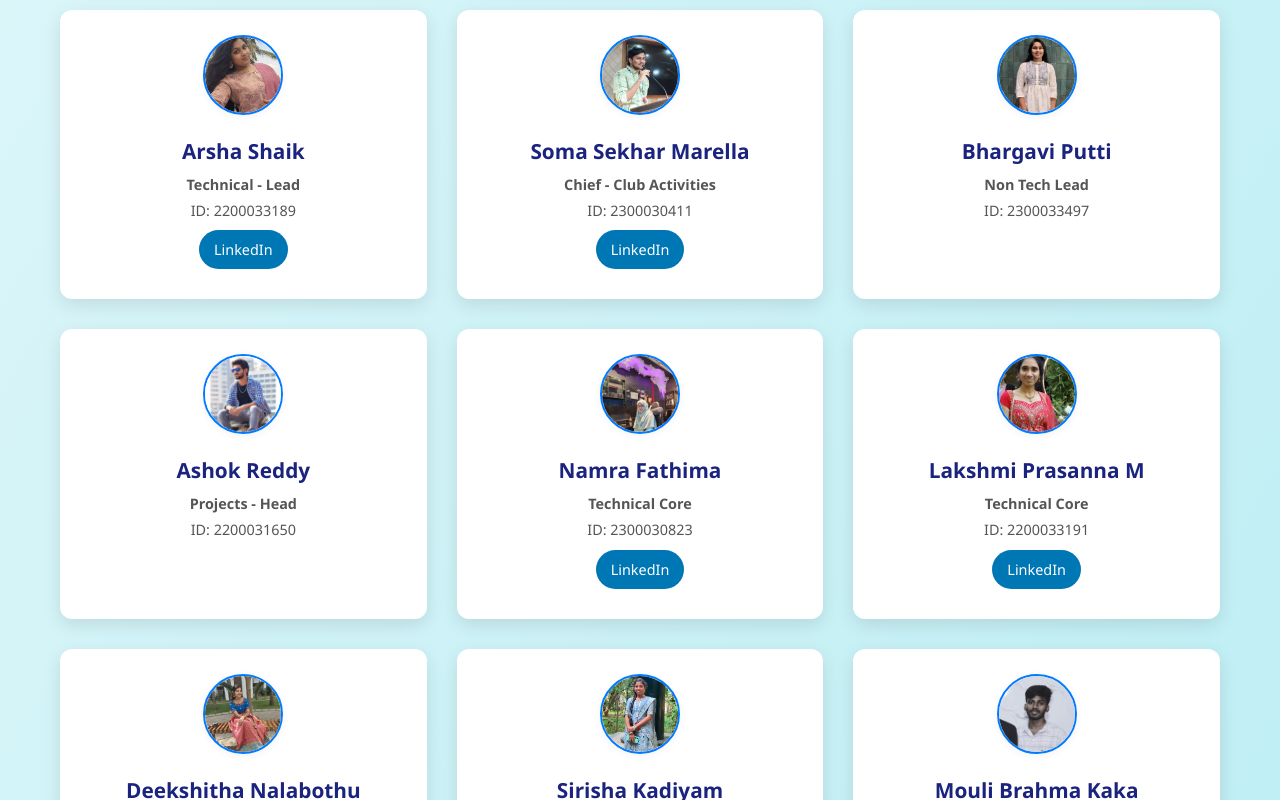
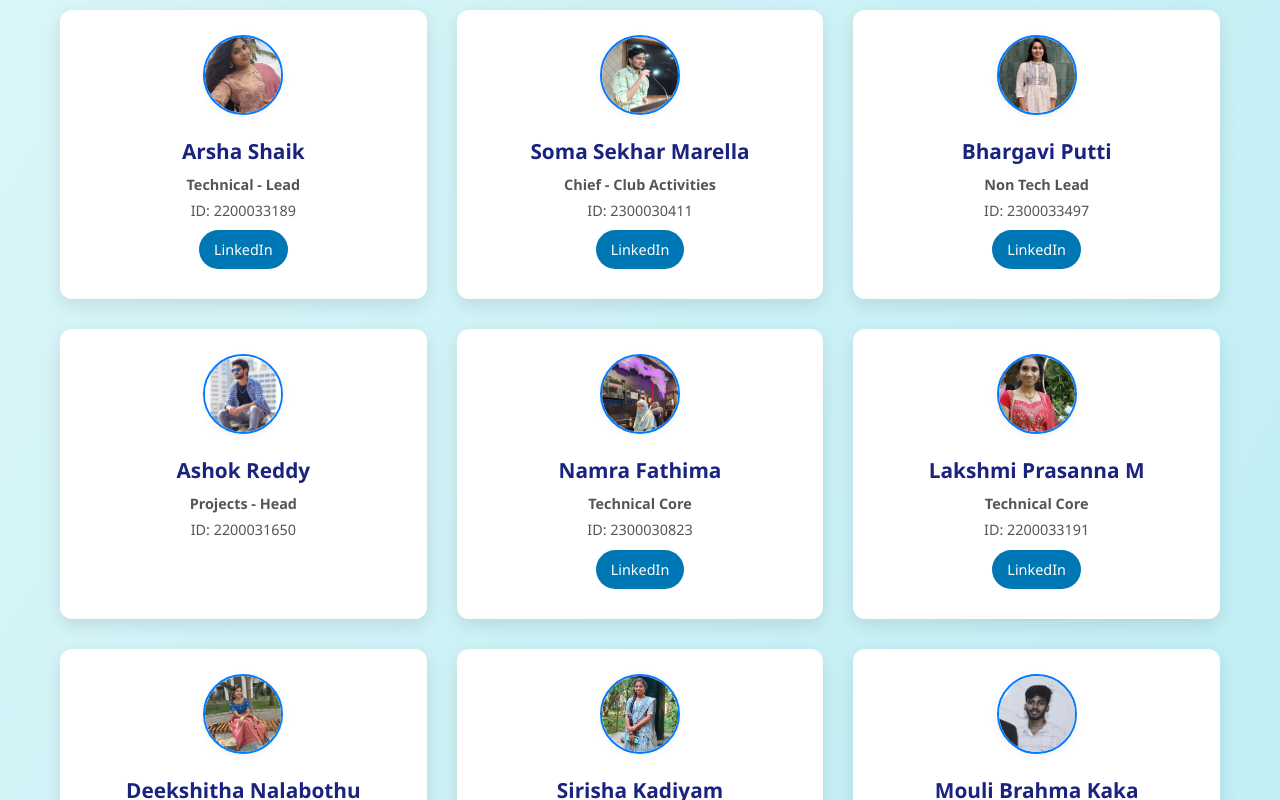
Before and after one commit to SomaSekharMarella/TBHFrontend, a React (Create React App) app: page /team in a window 1280 px wide. Shown: the part 680-1480 px from the top of the page. Built offline with nearby package versions, Linux system fonts and the light colour scheme.

Commit message:
Add ContactUs, EventsPage, and TeamPage components

```diff
--- a/src/pages/TeamPage.jsx
+++ b/src/pages/TeamPage.jsx
@@ -1,8 +1,10 @@
 import React, { useState, useEffect, useCallback, useMemo } from 'react';
-import axios from 'axios';
+// Removed axios import as backend is no longer used in this public page
+// import axios from 'axios'; // No longer needed
+
 import '../styles/TeamPage.css'; // Ensure you create this CSS file
 
-// Importing local image for hardcoded member
+// Importing local images for hardcoded members
 import praveen from '../assets/images/praveen.jpg'; // Make sure this path is correct
 import hema from '../assets/images/hema_pic.jpg'; // Importing Hema's image
 import charan from '../assets/images/chran_pic.jpg'; // Importing Charan's image
@@ -22,23 +24,24 @@ import anjali from '../assets/images/anjali_pic.jpg'; // Importing Anjali's imag
 import mouli from '../assets/images/Mouli.jpg'; // Importing Mouli's image
 import srivalli from '../assets/images/srivalli_pic.jpg'; // Importing Srivalli's image
 import mounisha from '../assets/images/mounisha.jpg'; // Importing Mounisha's image
+import somunew from '../assets/images/somu2.jpg'; // Importing new Soma's image for 2025-26
+// Add imports for 2025-26 members if they have specific images
+// import newMember2026_1 from '../assets/images/new_member_2026_1.jpg';
 
 
-const API_BASE_URL = 'http://localhost:5000'; // Your backend URL
+// const API_BASE_URL = 'http://localhost:5000'; // No longer needed as backend is bypassed
 
 // --- TeamMemberCard Component ---
 // This component displays a single team member's details for the public view.
 const TeamMemberCard = ({ member }) => {
-    // Determine photo source based on type (upload from backend, external URL, or local import)
+    // Determine photo source based on type (local import, external URL, or fallback)
     let photoSrc;
-    if (member.photo.type === 'upload') {
-        photoSrc = `${API_BASE_URL}${member.photo.value}`;
-    } else if (member.photo.type === 'url') {
+    // For hardcoded data, we primarily use 'import' or 'url'
+    if (member.photo && member.photo.type === 'import') {
+        photoSrc = member.photo.value; // Directly use the imported image variable
+    } else if (member.photo && member.photo.type === 'url') {
         photoSrc = member.photo.value;
-    } else if (member.photo.type === 'import') { // <--- ADDED: Handle 'import' type
-        photoSrc = member.photo.value; // Directly use the imported value
-    }
-    else {
+    } else {
         // Fallback for missing or unknown photo type
         photoSrc = 'https://via.placeholder.com/150x150/E0E0E0/888888?text=No+Photo';
     }
@@ -60,7 +63,7 @@ const TeamMemberCard = ({ member }) => {
                 <h3 className="member-name">{member.name}</h3>
                 <p className="member-position">{member.position}</p>
                 {/* Conditionally display ID Number only if it exists */}
-                {member.idNumber && ( // <--- ADDED: Conditional rendering
+                {member.idNumber && (
                     <p className="member-id">ID: {member.idNumber}</p>
                 )}
 
@@ -71,7 +74,7 @@ const TeamMemberCard = ({ member }) => {
                 )}
 
                 {/* Conditionally display phone number if it's marked as public */}
-                {member.isPhoneNumberPublic && (
+                {member.isPhoneNumberPublic && member.phoneNumber && ( // Added check for phoneNumber existence
                     <p className="member-contact">Phone: {member.phoneNumber}</p>
                 )}
                 {/* Conditionally display Telegram link if it's marked as public and exists */}
@@ -88,7 +91,6 @@ const TeamMemberCard = ({ member }) => {
 // --- TeamsPage Component ---
 const TeamsPage = () => {
     // Hardcoded team members for the '2024-25' academic year (completed year)
-    // These will be displayed when '2024-25' is selected.
     const hardcoded2024_25Members = useMemo(() => [
         {
             _id: 'manual_team_1',
@@ -169,7 +171,7 @@ const TeamsPage = () => {
         "position": "Non Tech Lead",
         "academicYear": "Y23-CSE",
         "displayOrder": 7,
-        "linkedinId": "",
+        "linkedinId": "bhargavi-putti-09ab26316",
         "phoneNumber": "",
         "isPhoneNumberPublic": false,
         "telegramLink": "",
@@ -280,7 +282,7 @@ const TeamsPage = () => {
         "position": "Design Core",
         "academicYear": "Y23-CSE",
         "displayOrder": 13,
-        "linkedinId": "kaka-mouli-brahma-b401b4324",
+        "linkedinId": "",
         "phoneNumber": "",
         "isPhoneNumberPublic": false,
         "telegramLink": "",
@@ -308,7 +310,7 @@ const TeamsPage = () => {
         "position": "Draft Core",
         "academicYear": "Y23-CSE",
         "displayOrder": 15,
-        "linkedinId": "kaka-mouli-brahma-b401b4324",
+        "linkedinId": "sarvagna-sudulagunta",
         "phoneNumber": "",
         "isPhoneNumberPublic": false,
         "telegramLink": "",
@@ -322,7 +324,7 @@ const TeamsPage = () => {
         "position": "Draft Core",
         "academicYear": "Y23-CSE",
         "displayOrder": 16,
-        "linkedinId": "kaka-mouli-brahma-b401b4324",
+        "linkedinId": "",
         "phoneNumber": "",
         "isPhoneNumberPublic": false,
         "telegramLink": "",
@@ -336,7 +338,7 @@ const TeamsPage = () => {
         "position": "PR Lead",
         "academicYear": "Y23-CSE",
         "displayOrder": 17,
-        "linkedinId": "kaka-mouli-brahma-b401b4324",
+        "linkedinId": "udayanjali-devu-758748285",
         "phoneNumber": "",
         "isPhoneNumberPublic": false,
         "telegramLink": "",
@@ -356,61 +358,80 @@ const TeamsPage = () => {
         "telegramLink": "",
         "isTelegramLinkPublic": false
     }
-        // Add more 2024-25 hardcoded members here
+
+    ], []); // Removed all imported images from dependencies as they are constants
+
+    // Hardcoded team members for the '2025-26' academic year (upcoming year)
+    // Add more members here!
+    const hardcoded2025_26Members = useMemo(() => [
+        {
+            _id: 'manual_team_2026_1',
+            name: 'Soma Sekhar Marella',
+            idNumber: '2300030411',
+            photo: { type: "import", value: somunew },
+            position: 'President',
+            academicYear: '2025-26',
+            displayOrder: 1,
+            linkedinId: 'soma-sekhar-marella-a16a67302',
+            phoneNumber: '9966989364',
+            isPhoneNumberPublic: true,
+            telegramLink: 'https://t.me/somuu_05',
+            isTelegramLinkPublic: true
+        },
+        {
+            _id: 'manual_team_2026_2',
+            name: 'Bhargavi Putti',
+            idNumber: '2300033497',
+            photo: { type: "import", value: bhargavi },
+            position: 'Vice President',
+            academicYear: '2025-26',
+            displayOrder: 2,
+            linkedinId: 'bhargavi-putti-09ab26316',
+            phoneNumber: '9876543210',
+            isPhoneNumberPublic: false,
+            telegramLink: '',
+            isTelegramLinkPublic: false
+        }
+        // Add more 2025-26 hardcoded members here as needed
     ], []);
 
     const [teamMembers, setTeamMembers] = useState([]);
-    const [loading, setLoading] = useState(true);
-    const [error, setError] = useState('');
+    // Set loading to false initially as we will immediately display hardcoded data
+    const [loading, setLoading] = useState(false);
+    // Removed error state as it's no longer needed for display
+    // const [error, setError] = useState(''); // Removed
+
     // Initial filter selection: '2024-25' to show hardcoded members first
     const [selectedAcademicYear, setSelectedAcademicYear] = useState('2024-25');
     // Only two academic year options as requested
     const academicYears = ['2024-25', '2025-26'];
 
-    // Function to fetch team members based on selected academic year
-    const fetchTeamMembers = useCallback(async (year) => {
-        setLoading(true);
-        setError('');
-        try {
+    // Function to set team members based on selected academic year
+    // This now only handles hardcoded data and does NOT make backend calls
+    const setMembersForYear = useCallback((year) => {
+        setLoading(true); // Briefly set loading to true for a smooth transition
         if (year === '2024-25') {
-                // For '2024-25', use hardcoded data
             setTeamMembers(hardcoded2024_25Members);
-                setLoading(false);
         } else if (year === '2025-26') {
-                // For '2025-26', fetch from backend
-                const response = await axios.get(`${API_BASE_URL}/api/team-members?academicYear=${year}`);
-                setTeamMembers(response.data);
-                setLoading(false);
+            setTeamMembers(hardcoded2025_26Members);
         } else {
-                // Fallback for any unexpected year, though academicYears array restricts this
-                setTeamMembers([]);
-                setLoading(false);
+            setTeamMembers([]); // Fallback for any unexpected year
         }
-        } catch (err) {
-            console.error('Error fetching team members:', err);
-            setError(`Failed to fetch team members for ${year}. Please check your backend.`);
-            setTeamMembers([]); // Clear members on error
-            setLoading(false);
-        }
-    }, [hardcoded2024_25Members, setTeamMembers, setLoading, setError]); // Dependencies for useCallback
+        setLoading(false); // Immediately set loading to false after setting data
+    }, [hardcoded2024_25Members, hardcoded2025_26Members]); // Dependencies for useCallback
 
-    // Effect hook to call fetchTeamMembers when selectedAcademicYear changes
+    // Effect hook to call setMembersForYear when selectedAcademicYear changes
     useEffect(() => {
-        fetchTeamMembers(selectedAcademicYear);
-    }, [selectedAcademicYear, fetchTeamMembers]); // Dependencies for useEffect
+        setMembersForYear(selectedAcademicYear);
+    }, [selectedAcademicYear, setMembersForYear]); // Dependencies for useEffect
 
     // Handler for filter button clicks
     const handleYearChange = (year) => {
         setSelectedAcademicYear(year);
     };
 
-    if (loading) {
-        return <div className="teams-page-container">Loading team members...</div>;
-    }
-
-    if (error) {
-        return <div className="teams-page-container error-message">{error}</div>;
-    }
+    // Removed the 'if (loading)' and 'if (error)' blocks from render
+    // as loading will be very brief and error state is removed.
 
     return (
         <div className="teams-page-container">
@@ -430,8 +451,21 @@ const TeamsPage = () => {
                 ))}
             </div>
 
-            {/* Display Team Members Grid */}
-            {teamMembers.length === 0 ? (
+            {/* Display Team Members Grid or Recruitment Message */}
+            {loading ? ( // Still show loading if it's briefly true during transition
+                <div className="loading-message">Loading team members...</div>
+            ) : (
+                <>
+                    {selectedAcademicYear === '2025-26' && teamMembers.length === 0 && (
+                        <p className="no-members-message recruitment-message">
+                            Recruitment for the <strong>2025-26</strong> academic year is currently underway!
+                            If you're passionate about blockchain and want to join our team,
+                            please contact our core members via our Telegram group for more details.
+                            We're excited to welcome new talent!
+                        </p>
+                    )}
+
+                    {teamMembers.length === 0 && selectedAcademicYear !== '2025-26' ? (
                         <p className="no-members-message">No team members found for {selectedAcademicYear} academic year.</p>
                     ) : (
                         <div className="team-members-grid">
@@ -440,6 +474,8 @@ const TeamsPage = () => {
                             ))}
                         </div>
                     )}
+                </>
+            )}
         </div>
     );
 };
```
Also changed, not shown: src/pages/ContactUs.jsx (+40 -15 lines), src/assets/images/somu2.jpg (added), src/assets/images/thishitha.jpg (added). Lines whose indentation alone changed are shown as unchanged.
